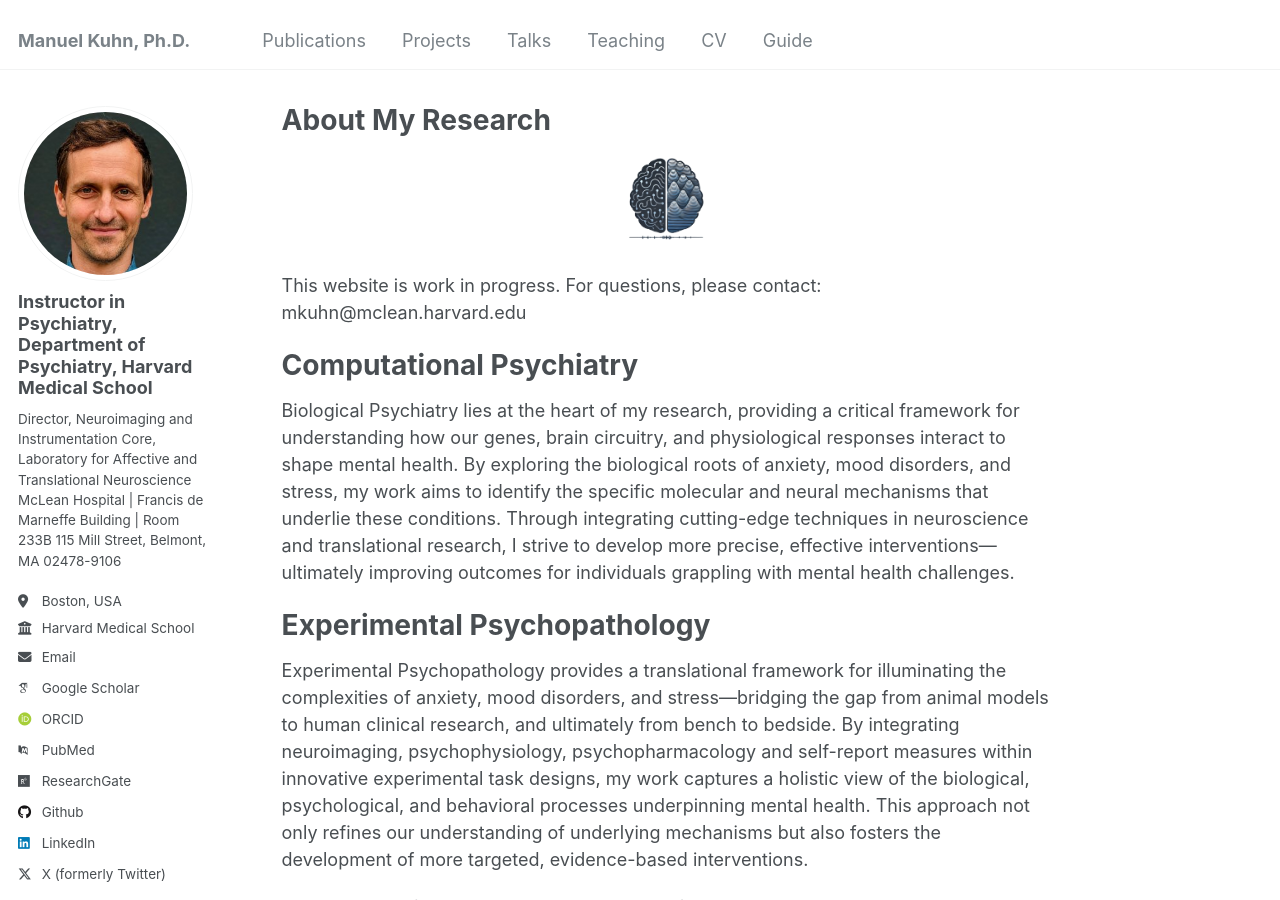
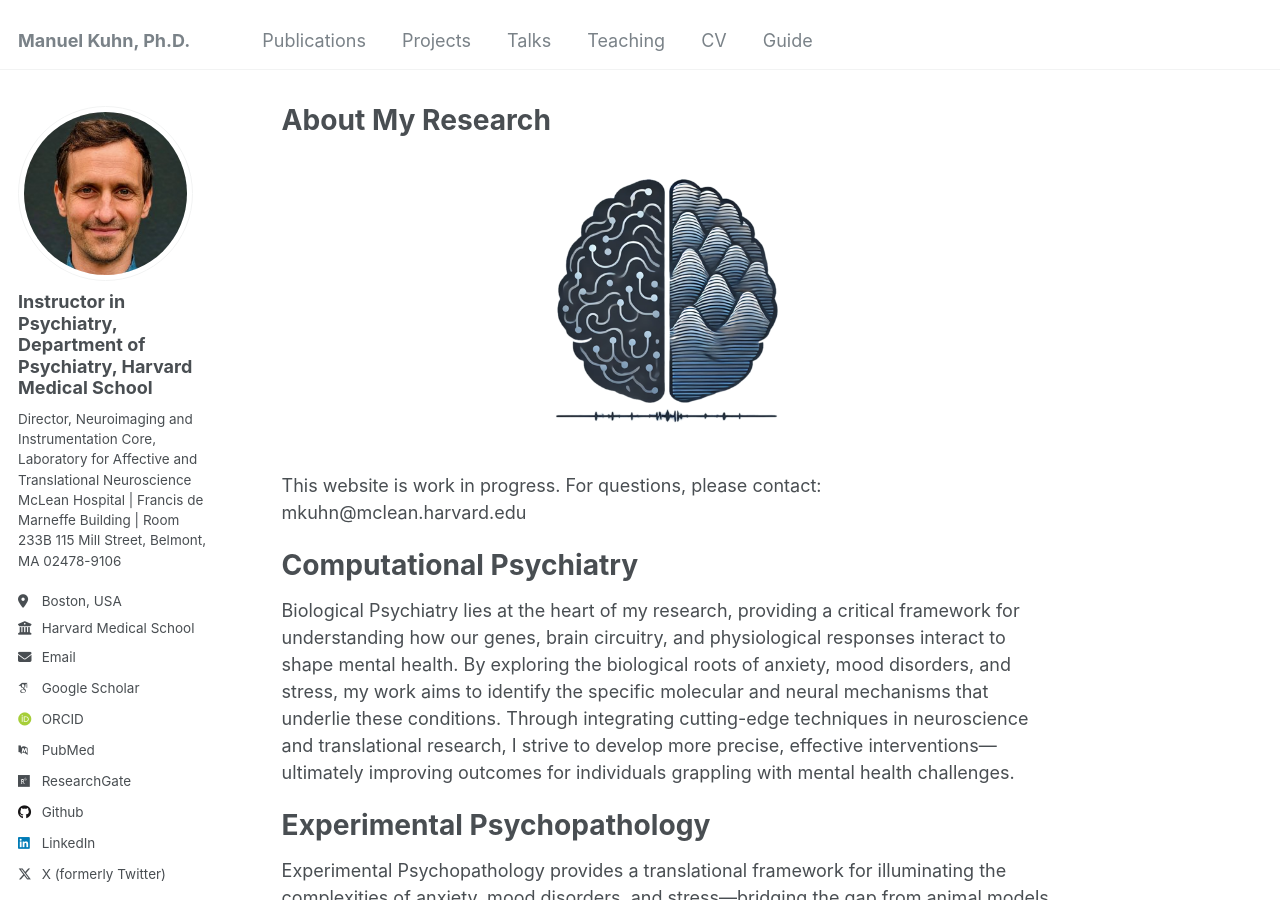
Before and after one commit to kuhnmanu/kuhnmanu.github.io, a Jekyll site: the page built from _pages/about.md, in a window 1280 px wide and 900 px high. Built offline with Jekyll 4.4.1, drawn with Linux system fonts in a browser that asks for light colours; some web fonts are replaced.

Commit message:
Update about.md

```diff
--- a/_pages/about.md
+++ b/_pages/about.md
@@ -8,7 +8,7 @@ redirect_from:
 ---
 
 <p align="center">
-  <img src="/images/logo.png" alt="CompPsychLogo" width="100">
+  <img src="/images/logo.png" alt="CompPsychLogo" width="300">
 </p>
 
 This website is work in progress. For questions, please contact: mkuhn@mclean.harvard.edu
```
